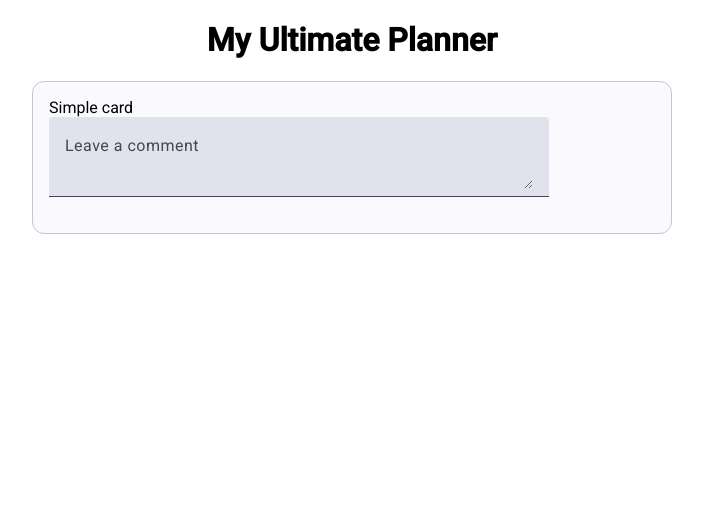
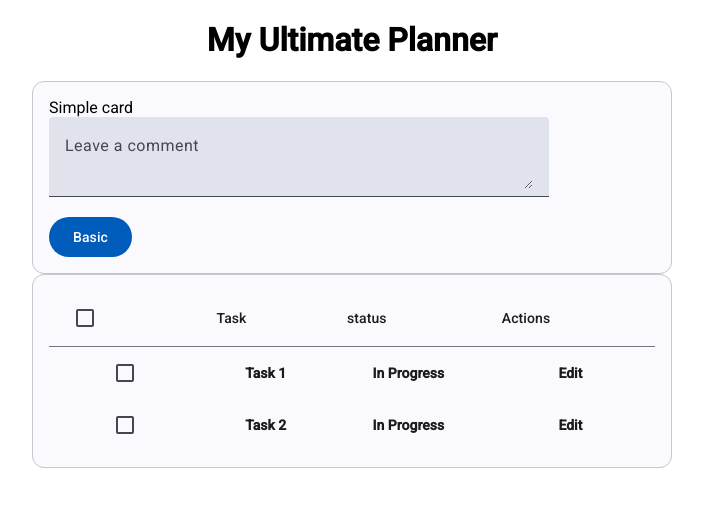
Before and after one commit to lauravitalc/my-ultimate-planner, an Angular app in the folder front-end/: page / in a window 1280 px wide. Shown: the top 506 px of the page, without its empty margins (288-991 px from the left). Built offline with nearby package versions, Linux system fonts and the light colour scheme.

Commit message:
feat: add TasksResult component and integrate it into the main application structure

```diff
--- a/front-end/src/app/app.module.ts
+++ b/front-end/src/app/app.module.ts
@@ -7,13 +7,15 @@ import { MainComponent } from './components/main/main.component';
 import { TasksComponent } from './components/tasks/tasks.component';
 import { MaterialModule } from './shared/material/material.module';
 import { TasksInputComponent } from './components/tasks/tasks-input/tasks-input.component';
+import { TasksResultComponent } from './components/tasks/tasks-result/tasks-result.component';
 
 @NgModule({
   declarations: [
     AppComponent,
     MainComponent,
     TasksComponent,
-    TasksInputComponent
+    TasksInputComponent,
+    TasksResultComponent
   ],
   imports: [
     BrowserModule,
--- a/front-end/src/app/components/main/main.component.html
+++ b/front-end/src/app/components/main/main.component.html
@@ -1,5 +1,3 @@
-
-
 <div id="main">
     <h1>My Ultimate Planner</h1>
     <app-tasks></app-tasks>
--- a/front-end/src/app/components/tasks/tasks-input/tasks-input.component.html
+++ b/front-end/src/app/components/tasks/tasks-input/tasks-input.component.html
@@ -3,4 +3,5 @@
     <mat-label>Leave a comment</mat-label>
     <textarea matInput placeholder="Ex. It makes me feel..."></textarea>
   </mat-form-field>
+  <button mat-flat-button>Basic</button>
 </form>
--- /dev/null
+++ b/front-end/src/app/components/tasks/tasks-result/tasks-result.component.html
@@ -0,0 +1,29 @@
+<table mat-table [dataSource]="dataSource">
+    <tr mat-header-row *matHeaderRowDef="displayedColumns"></tr>
+    <tr mat-row *matRowDef="let row; columns: displayedColumns;"></tr>
+
+    <ng-container matColumnDef="select">
+        <th mat-header-cell *matHeaderCellDef>
+            <mat-checkbox></mat-checkbox>
+        </th>
+
+        <th mat-cell *matCellDef="let element">
+            <mat-checkbox></mat-checkbox>
+        </th>
+    </ng-container>
+
+    <ng-container matColumnDef="name">
+        <th mat-header-cell *matHeaderCellDef>Task</th>
+        <th mat-cell *matCellDef="let element">{{ element.taskName }}</th>
+    </ng-container>
+
+    <ng-container matColumnDef="status">
+         <th mat-header-cell *matHeaderCellDef>status</th>
+        <th mat-cell *matCellDef="let element">{{ element.status }}</th>
+    </ng-container>
+
+    <ng-container matColumnDef="actions">
+         <th mat-header-cell *matHeaderCellDef>Actions</th>
+        <th mat-cell *matCellDef="let element">{{ element.actions }}</th>
+    </ng-container>
+</table>
--- /dev/null
+++ b/front-end/src/app/components/tasks/tasks-result/tasks-result.component.ts
@@ -0,0 +1,26 @@
+import { Component } from '@angular/core';
+
+export interface Task {
+  taskName: string;
+  status: string;
+  actions: string;
+}
+@Component({
+  selector: 'app-tasks-result',
+  standalone: false,
+  templateUrl: './tasks-result.component.html',
+  styleUrl: './tasks-result.component.scss',
+})
+export class TasksResultComponent {
+  displayedColumns: string[] = ['select','name', 'status', 'actions'];
+  dataSource: Task[] = [{
+    taskName: 'Task 1',
+    status: 'In Progress',
+    actions: 'Edit'
+  },
+  {
+    taskName: 'Task 2',
+    status: 'In Progress',
+    actions: 'Edit'
+  }]
+}
--- a/front-end/src/app/components/tasks/tasks.component.html
+++ b/front-end/src/app/components/tasks/tasks.component.html
@@ -2,5 +2,11 @@
   <mat-card-content>
     Simple card
     <app-tasks-input></app-tasks-input>
-    </mat-card-content>
+  </mat-card-content>
 </mat-card>
+
+<mat-card appearance="outlined">
+  <mat-card-content>
+    <app-tasks-result></app-tasks-result>
+  </mat-card-content>
+</mat-card>
```
Also changed, not shown: front-end/src/app/shared/material/material.module.ts (+7 -2 lines), front-end/src/app/components/tasks/tasks-result/tasks-result.component.scss (added), 1 other file (tests, documents, lock files or other folders).
